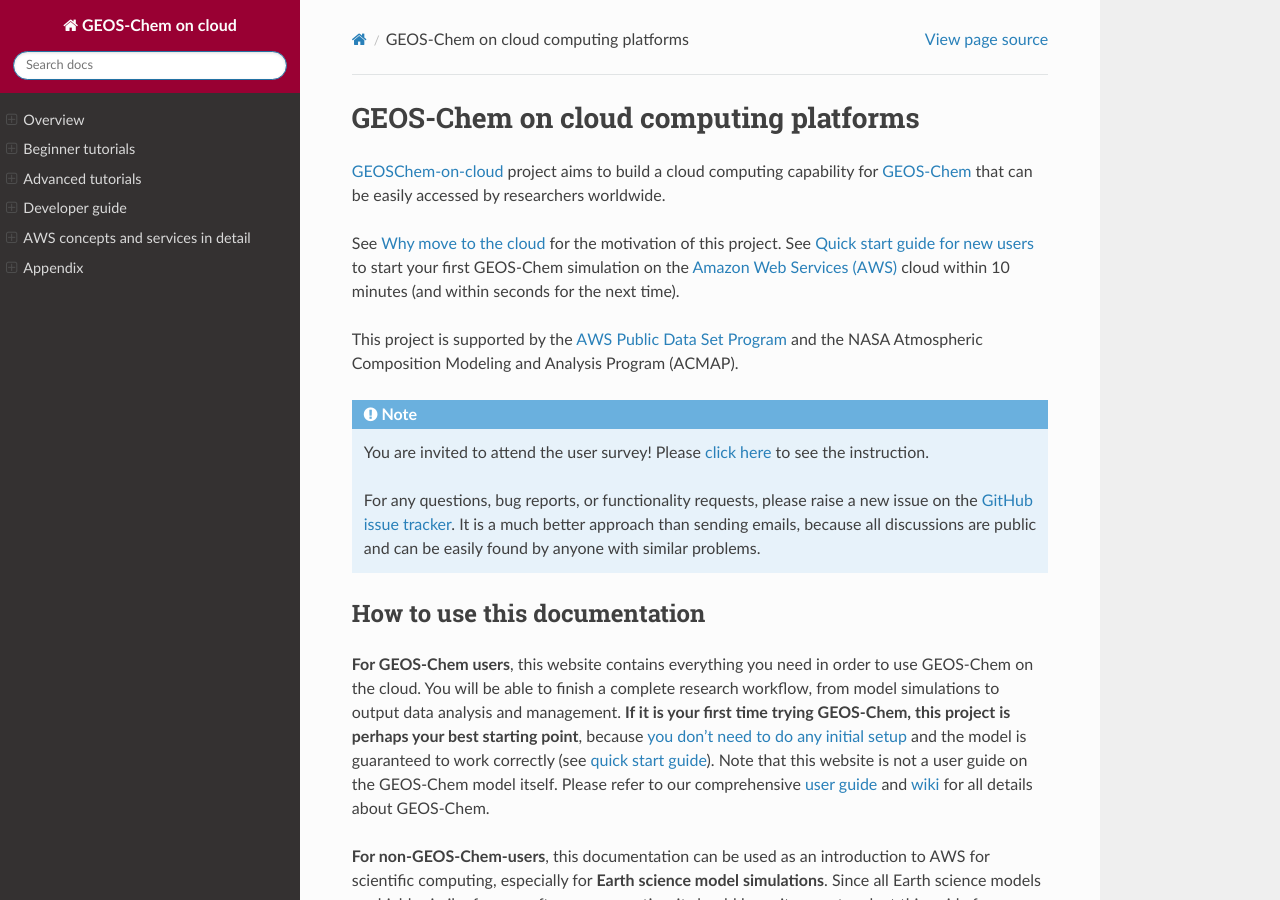
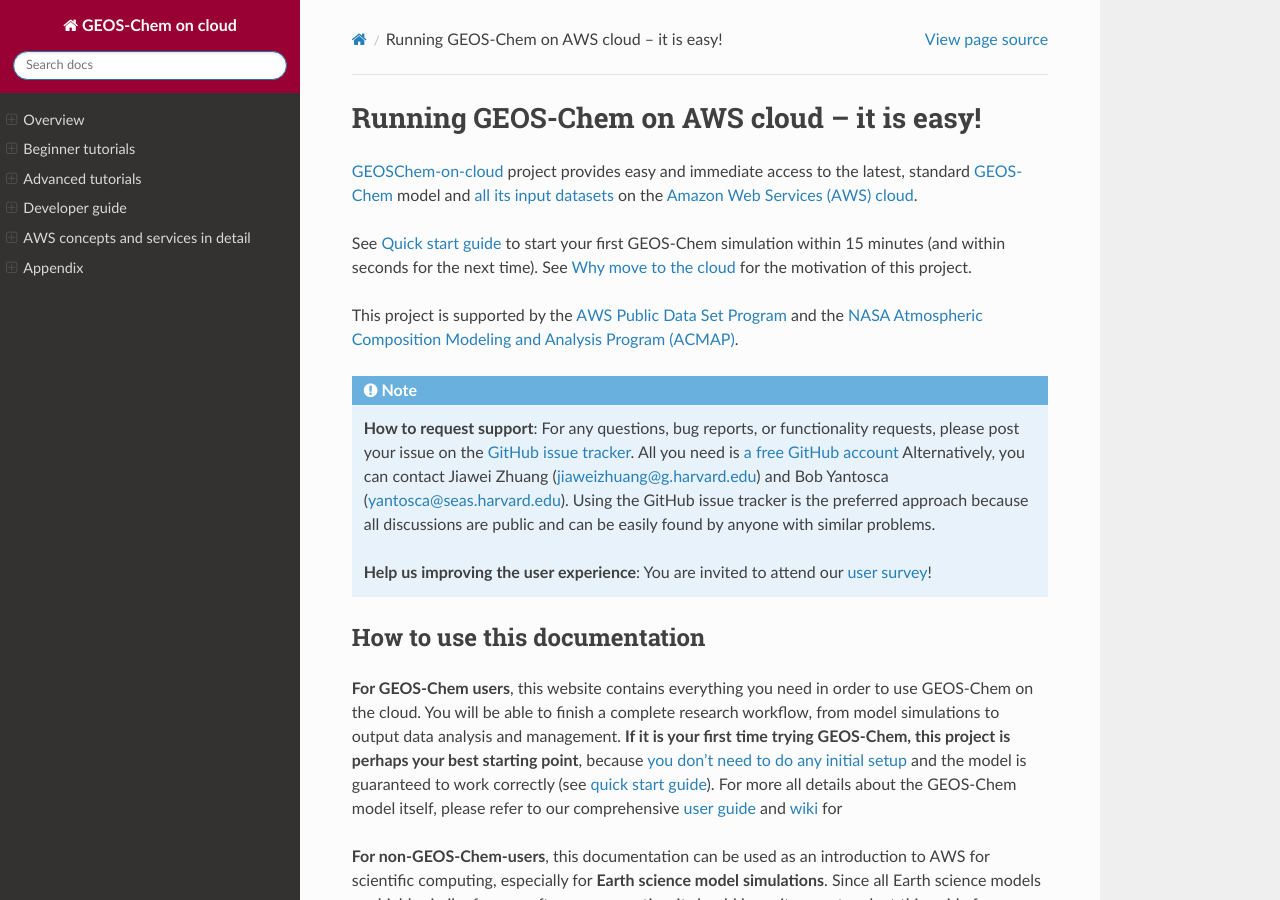
Before and after one commit to geoschem/geos-chem-cloud, a Sphinx documentation site: the page built from doc/source/index.rst, in a window 1280 px wide and 900 px high. Built offline with Sphinx 7.4.7 and the Read the Docs theme 2.0.0, drawn with Linux system fonts in a browser that asks for light colours.

Commit message:
Polish front page

```diff
--- a/doc/source/index.rst
+++ b/doc/source/index.rst
@@ -1,25 +1,25 @@
-GEOS-Chem on cloud computing platforms
-======================================
+Running GEOS-Chem on AWS cloud -- it is easy!
+=============================================
 
-`GEOSChem-on-cloud <http://acmg.seas.harvard.edu/research.html#cloud>`_ project aims to build a cloud computing capability for `GEOS-Chem <http://acmg.seas.harvard.edu/geos/>`_ that can be easily accessed by researchers worldwide.
+`GEOSChem-on-cloud <http://acmg.seas.harvard.edu/research.html#cloud>`_ project provides easy and immediate access to the latest, standard `GEOS-Chem <http://acmg.seas.harvard.edu/geos/>`_ model and `all its input datasets <https://registry.opendata.aws/geoschem-input-data/>`_  on the `Amazon Web Services (AWS) cloud <https://aws.amazon.com>`_.
 
-See :ref:`motivation-label` for the motivation of this project. See :ref:`quick-start-label` to start your first GEOS-Chem simulation on the `Amazon Web Services (AWS) <https://aws.amazon.com/>`_ cloud within 10 minutes (and within seconds for the next time).
+See :ref:`Quick start guide <quick-start-label>` to start your first GEOS-Chem simulation within 15 minutes (and within seconds for the next time). See :ref:`motivation-label` for the motivation of this project.
 
-This project is supported by the `AWS Public Data Set Program <https://registry.opendata.aws/geoschem-input-data/>`_ and the NASA Atmospheric Composition Modeling and Analysis Program (ACMAP).
+This project is supported by the `AWS Public Data Set Program <https://aws.amazon.com/opendata/public-datasets/>`_ and the `NASA Atmospheric Composition Modeling and Analysis Program (ACMAP) <https://science.nasa.gov/earth-science/focus-areas/atmospheric-composition>`_.
 
 .. note::
-  You are invited to attend the user survey! Please `click here <https://github.com/geoschem/cloud_GC/issues/15>`_ to see the instruction.
+  **How to request support**: For any questions, bug reports, or functionality requests, please post your issue on the `GitHub issue tracker <https://github.com/geoschem/geos-chem-cloud/issues>`_. All you need is `a free GitHub account <https://github.com/join>`_ Alternatively, you can contact Jiawei Zhuang (jiaweizhuang@g.harvard.edu) and Bob Yantosca (yantosca@seas.harvard.edu). Using the GitHub issue tracker is the preferred approach because all discussions are public and can be easily found by anyone with similar problems.
 
-  For any questions, bug reports, or functionality requests, please raise a new issue on the `GitHub issue tracker <https://github.com/geoschem/cloud_GC/issues>`_. It is a much better approach than sending emails, because all discussions are public and can be easily found by anyone with similar problems.
+  **Help us improving the user experience**: You are invited to attend our `user survey <https://github.com/geoschem/geos-chem-cloud/issues/15>`_!
 
 How to use this documentation
 -----------------------------
 
-**For GEOS-Chem users**, this website contains everything you need in order to use GEOS-Chem on the cloud. You will be able to finish a complete research workflow, from model simulations to output data analysis and management. **If it is your first time trying GEOS-Chem, this project is perhaps your best starting point**, because :ref:`you don't need to do any initial setup <motivation-label>` and the model is guaranteed to work correctly (see :ref:`quick start guide <quick-start-label>`). Note that this website is not a user guide on the GEOS-Chem model itself. Please refer to our comprehensive `user guide <http://acmg.seas.harvard.edu/geos/doc/man/>`_ and `wiki <http://wiki.seas.harvard.edu/geos-chem/index.php/Main_Page>`_ for all details about GEOS-Chem.
+**For GEOS-Chem users**, this website contains everything you need in order to use GEOS-Chem on the cloud. You will be able to finish a complete research workflow, from model simulations to output data analysis and management. **If it is your first time trying GEOS-Chem, this project is perhaps your best starting point**, because :ref:`you don't need to do any initial setup <motivation-label>` and the model is guaranteed to work correctly (see :ref:`quick start guide <quick-start-label>`). For more all details about the GEOS-Chem model itself, please refer to our comprehensive `user guide <http://acmg.seas.harvard.edu/geos/doc/man/>`_ and `wiki <http://wiki.seas.harvard.edu/geos-chem/index.php/Main_Page>`_ for
 
 **For non-GEOS-Chem-users**, this documentation can be used as an introduction to AWS for scientific computing, especially for **Earth science model simulations**. Since all Earth science models are highly similar from a software perspective, it should be quite easy to adapt this guide for you specific use case. More than 90% of this website is about general AWS concepts and tutorials, which doesn't require GEOS-Chem-specific knowledge. Please get a feeling of cloud computing workflow by exploring :doc:`beginner tutorials <./chapter02_beginner-tutorial/index>` and then refer to the :doc:`developer guide <./chapter04_developer-guide/index>` to build your own model. Although cloud computing has a lot of potential in Earth science, it is still significantly under-utilized due to :doc:`the lack of accessible tutorials <./chapter01_overview/external-resources>` for Earth science researchers. This project tries to fill this gap.
 
-For general reference, GEOS-Chem is a `Chemical Transport Model <https://en.wikipedia.org/wiki/Chemical_transport_model>`_ for simulating atmospheric chemical compositions. It has been developed over 20 years and is used by `more than 100 research groups worldwide <http://acmg.seas.harvard.edu/geos/geos_people.html>`_. The program is mainly written in Fortran 90. `All model source code <https://bitbucket.org/account/user/gcst/projects/GEOS>`_ is `distributed freely under the MIT license <http://acmg.seas.harvard.edu/geos/geos_licensing.html>`_. Input and output data formats are mostly NetCDF, which can be analyzed easily by most languages such as Python, R and MATLAB. IDL (Interactive Data Language) has historically been the major data analysis tool but now we embrace open-source tools especially Python, `Jupyter <http://jupyter.org>`_ and `xarray <http://xarray.pydata.org>`_. The classic version of GEOS-Chem uses OpenMP parallelization (shared-memory, multi-threading). `The MPI version of GEOS-Chem <https://www.geosci-model-dev.net/11/2941/2018/gmd-11-2941-2018.html>`_ has also been developed and we have an :doc:`an experimental version that runs on the cloud<./chapter03_advanced-tutorial/gchp>`.
+For general reference, GEOS-Chem is a `Chemical Transport Model <https://en.wikipedia.org/wiki/Chemical_transport_model>`_ for simulating atmospheric chemical compositions. It has been developed over 20 years and is used by `more than 100 research groups worldwide <http://acmg.seas.harvard.edu/geos/geos_people.html>`_. The program is mainly written in Fortran 90. `All model source code <https://github.com/geoschem>`_ is `distributed freely under the MIT license <http://acmg.seas.harvard.edu/geos/geos_licensing.html>`_. Input and output data formats are mostly NetCDF, which can be analyzed easily by most languages such as Python, R and MATLAB. IDL (Interactive Data Language) has historically been the major data analysis tool but now we embrace open-source tools especially Python, `Jupyter <http://jupyter.org>`_ and `xarray <http://xarray.pydata.org>`_. The classic version of GEOS-Chem uses OpenMP parallelization (shared-memory, multi-threading). `The MPI version of GEOS-Chem <https://www.geosci-model-dev.net/11/2941/2018/gmd-11-2941-2018.html>`_ has also been developed and we have an :doc:`an experimental version that runs on the cloud<./chapter03_advanced-tutorial/gchp>`.
 
 
 Table of Contents
```
Also changed, not shown: README.rst (+4 -4 lines).
